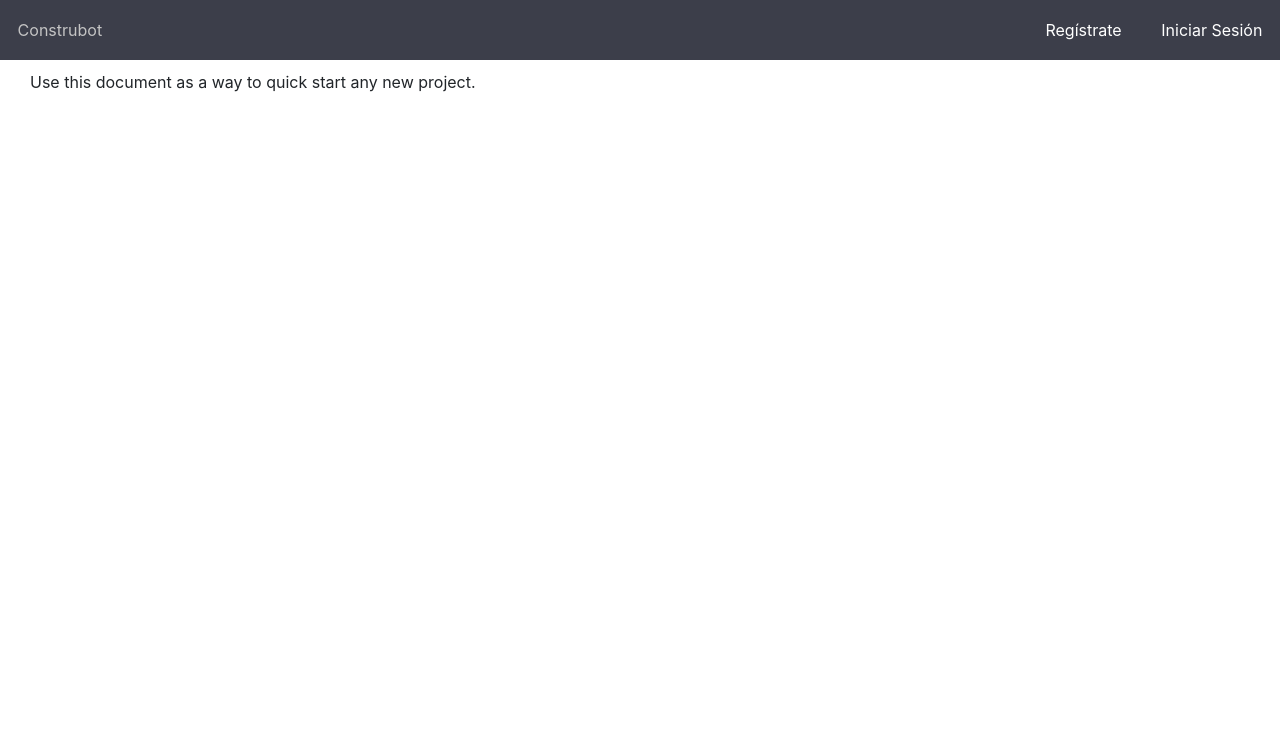
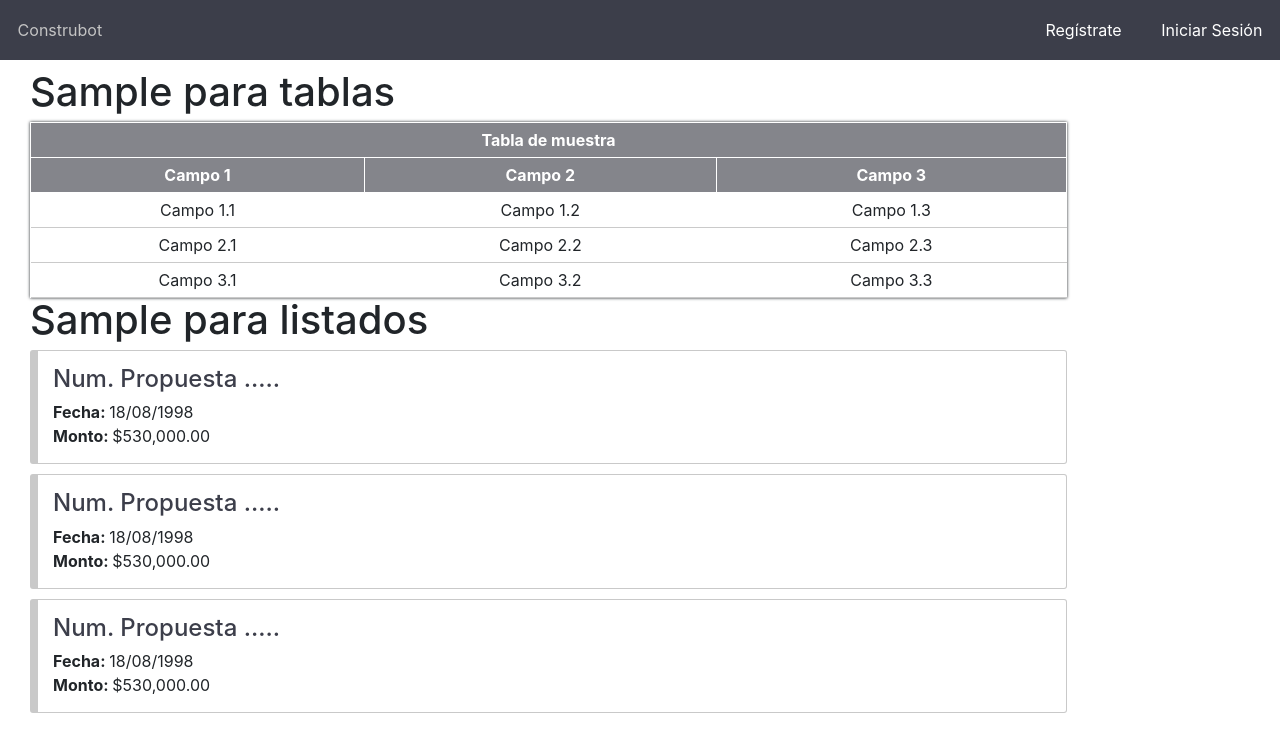
Before and after one commit to elyak123/construbot, a Django app: page /about/ in a window 1280 px wide. Shown: the top 752 px of the page. Run offline with Django 3.2, Linux system fonts and the light colour scheme; parts of the project's set-up code (start-up, migrations or seed data) failed here and were passed over; some libraries are stand-ins or nearby versions.

Commit message:
adicion de samples para tablas y listados en about us, reestructura de menu

```diff
--- a/construbot/core/context.py
+++ b/construbot/core/context.py
@@ -38,6 +38,10 @@ class ContextManager(ContextMixin):
                 for subelement in element['submenu']:
                     if subelement.get('url'):
                         subelement['url'] = urls.reverse(subelement['url'], kwargs=subelement.get('urlkwargs'))
+                if subelement.get('list'):
+                    for ssubelement in subelement['list']:
+                        if ssubelement.get('url'):
+                            ssubelement['url'] = urls.reverse(ssubelement['url'], kwargs=ssubelement.get('urlkwargs'))
         return cxt_menu
 
     def get_context_data(self, **kwargs):
--- a/construbot/static/css/project.css
+++ b/construbot/static/css/project.css
@@ -23,6 +23,7 @@
 /*ESTILOS GENERALES*/
 a {
 	text-decoration: none;
+	color: #3c3e4a;
 }
 
 a:hover {
@@ -130,10 +131,6 @@ a:hover {
 	padding: 0;
 }
 
-.list_subsubmenu > li {
-	padding: 8px 16px;
-}
-
 .li_menu_subitem:hover > .list_subsubmenu {
 	display: block;
     background: gray;
@@ -153,7 +150,69 @@ a:hover {
 .page_content {
 	margin: 20px 20px 0 20px;
 }
+
+.anchor_subsubmenu_item {
+	display: block;
+    padding: .3em 0 .3em 15px;
+}
 /*FIN DE ESTILOS PARA MENÚ LATERAL*/
+
+/*ESTILOS PATA TABLAS*/
+.cont_table_sample {
+	width: 100%;
+	text-align: center;
+}
+
+.table_sample {
+	width: 85%;
+	box-shadow: 0px 0px 3px 0px;
+}
+
+.table_sample tr>th {
+	background-color: #84858b;
+	color: white;
+	border-width: 1px;
+	border-style: solid;
+	border-color: white;
+}
+
+.table_sample tr>td {
+	border-style: solid;
+	border-width: 0 0 1px 0;
+	border-color: #cacaca;
+}
+
+.table_sample * {
+	text-align: center;
+	padding: 5px;
+}
+/*FIN DE ESTILOS PARA TABLAS*/
+
+/*ESTILOS PARA LISTADOS DE DOCUMENTOS*/
+.cont_divs_list {
+	width: 85%;
+}
+
+.div_list {
+	padding: 15px;
+	margin-bottom: 10px;
+	border-style: solid;
+	border-color: #c9c9c9;
+	border-width: 1px 1px 1px 8px;
+	border-radius: 3px;
+	transition: .3s;
+}
+
+.div_list:hover {
+	border-color: #c9c9c9 #c9c9c9 #c9c9c9 #3c3e4a;
+}
+
+.p_div_list {
+	margin: 0;
+}
+/*FIN DE ESTILOS PARA LISTADOS DE DOCUMENTOS*/
+
+/*FIN DE ESTILOS*/
 
 /*QUERYSETS*/
 /*PARA LA BARRA SUPERIOR*/
--- a/construbot/templates/pages/about.html
+++ b/construbot/templates/pages/about.html
@@ -1 +1,50 @@
 {% extends "base.html" %}
+
+{% block content %}
+<h1>Sample para tablas</h1>
+<div class="cont_table_sample">
+	<table class="table_sample">
+		<tr>
+			<th colspan="3">Tabla de muestra</th>
+		</tr>
+		<tr>
+			<th>Campo 1</th>
+			<th>Campo 2</th>
+			<th>Campo 3</th>
+		</tr>
+		<tr>
+			<td>Campo 1.1</td>
+			<td>Campo 1.2</td>
+			<td>Campo 1.3</td>
+		</tr>
+		<tr>
+			<td>Campo 2.1</td>
+			<td>Campo 2.2</td>
+			<td>Campo 2.3</td>
+		</tr>
+		<tr>
+			<td>Campo 3.1</td>
+			<td>Campo 3.2</td>
+			<td>Campo 3.3</td>
+		</tr>
+	</table>
+</div>
+<h1>Sample para listados</h1>
+<div class="cont_divs_list">
+	<div class="div_list">
+		<h4 class="h4_div"><a class="anchor_div_list" target="_blank" href="/">Num. Propuesta .....</a></h4>
+		<p class="p_div_list"><strong>Fecha: </strong> 18/08/1998</p>
+		<p class="p_div_list"><strong>Monto: </strong> $530,000.00</p>
+	</div>
+	<div class="div_list">
+		<h4 class="h4_div"><a class="anchor_div_list" target="_blank" href="/">Num. Propuesta .....</a></h4>
+		<p class="p_div_list"><strong>Fecha: </strong> 18/08/1998</p>
+		<p class="p_div_list"><strong>Monto: </strong> $530,000.00</p>
+	</div>
+	<div class="div_list">
+		<h4 class="h4_div"><a class="anchor_div_list" target="_blank" href="/">Num. Propuesta .....</a></h4>
+		<p class="p_div_list"><strong>Fecha: </strong> 18/08/1998</p>
+		<p class="p_div_list"><strong>Monto: </strong> $530,000.00</p>
+	</div>
+</div>
+{% endblock content %}
--- a/construbot/users/views.py
+++ b/construbot/users/views.py
@@ -72,6 +72,7 @@ class UserCreateView(AuthenticationTestMixin, CreateView):
             kwargs['form'] = self.get_form()
         return super(UserCreateView, self).get_context_data(**kwargs)
 
+
 class UserListView(AuthenticationTestMixin, ListView):
     app_label_name = UsersConfig.verbose_name
     model = User
```
Also changed, not shown: construbot/core/menu.py (+28 -0 lines), construbot/templates/menu.html (+16 -9 lines).
